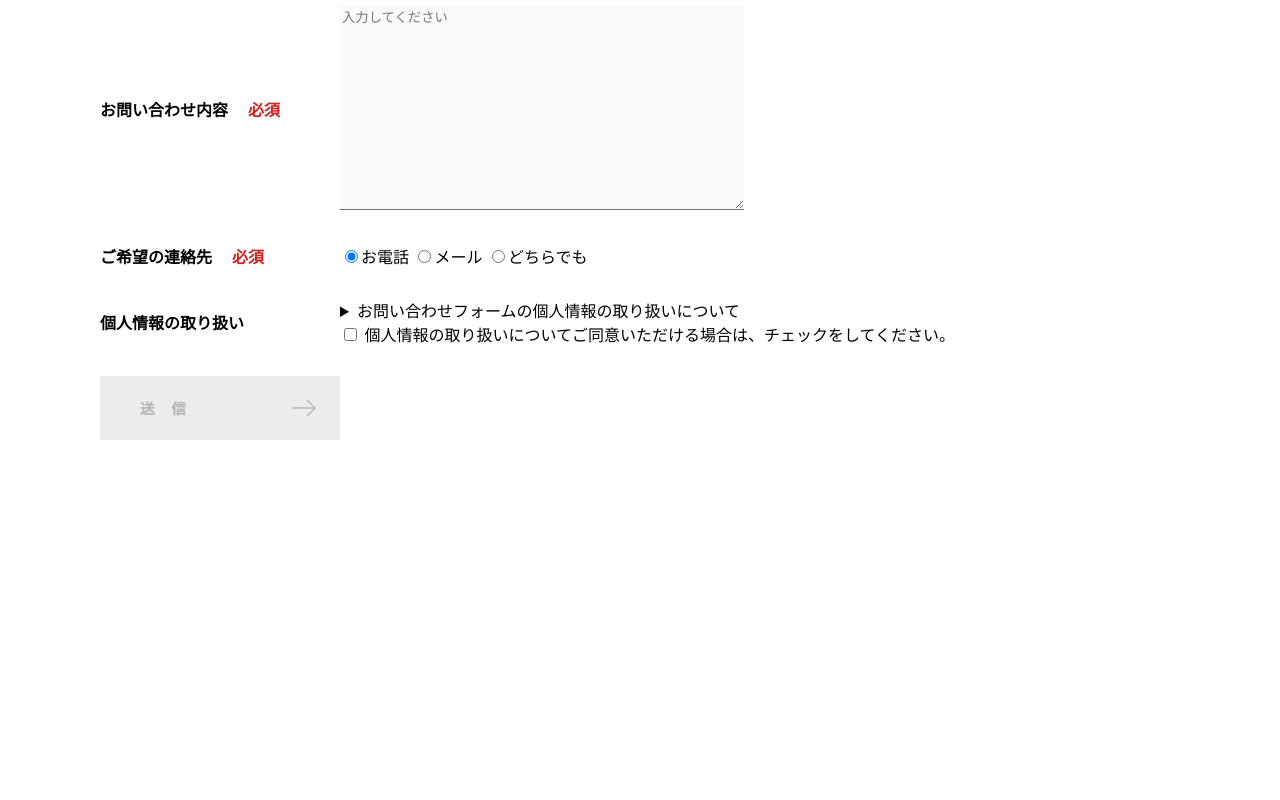
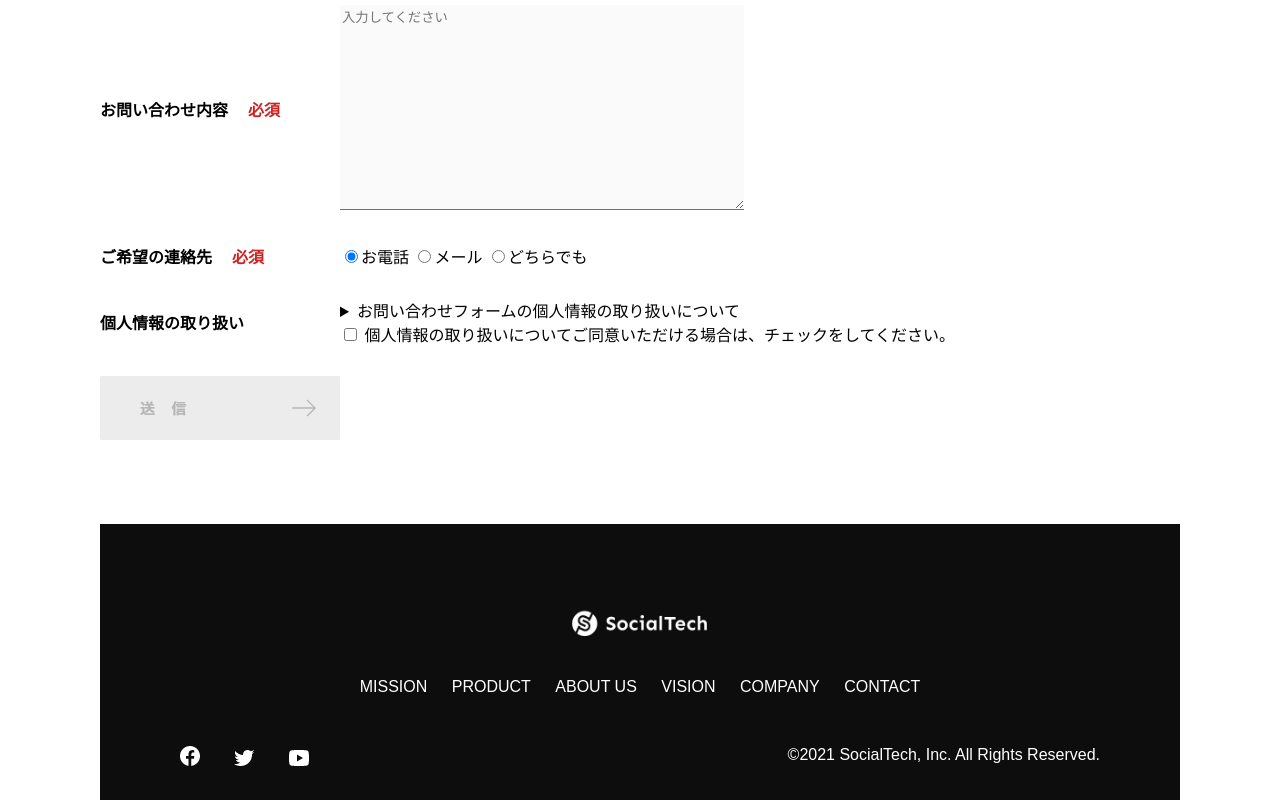
Before and after one commit to Nsk04/html-css-advanced-kadai, a plain HTML site: page socialtech/index.html in a window 1280 px wide. Shown: the part 6475-7275 px from the top of the page. Before the commit the page ends 6999 px from the top, so only its background shows below. Drawn offline with Linux system fonts and the light colour scheme; files whose address does not match are found by name.

Commit message:
フッターを作ろうの項目を追加

```diff
--- a/socialtech/index.html
+++ b/socialtech/index.html
@@ -367,6 +367,25 @@
         </form>
       </section>
     </article>
+    <footer>
+      <div id="footer-logo">
+        <img src="images/logo-sp.png" alt="SocialTech">
+      </div>
+      <div id="footer-link">
+        <a href="mission.html">MISSION</a>
+        <a href="product.html">PRODUCT</a>
+        <a href="index.html#aboutus">ABOUT US</a>
+        <a href="index.html#vision">VISION</a>
+        <a href="index.html#company">COMPANY</a>
+        <a href="index.html#contact">CONTACT</a>
+      </div>
+      <div id="sns-footer">
+        <a href="https://www.facebook.com/sejuku2013"><img src="images/button-facebook.png" alt="Facebookのリンク"></a>
+        <a href="https://twitter.com/samuraijuku"><img src="images/button-twitter.png" alt="Twitterのリンク"></a>
+        <a href="https://www.youtube.com/channel/UCCFOQO5aDK0xXam4cUQXT8g"><img src="images/button-youtube.png" alt="YouTubeのリンク"></a>
+        <span id="copyright">&copy;2021 SocialTech, Inc. All Rights Reserved. </span>
+      </div>
+    </footer>
   </main>
 </body>
 </html>
--- a/socialtech/style.css
+++ b/socialtech/style.css
@@ -430,3 +430,49 @@ details > div {
 details > div > span {
   font-weight: bold;
 }
+
+/* フッター */
+footer {
+  background-color: #0d0d0d;
+  text-align: center;
+  padding: 80px 80px 30px 80px;
+}
+
+#footer-logo {
+  margin-bottom: 30px;
+}
+
+#footer-link {
+  margin-bottom: 50px;
+}
+#footer-link > a {
+  text-decoration: none;
+  margin: 10px;
+}
+#footer-link > a:link {
+  color: #ffffff;
+}
+#footer-link > a:visited {
+  color: #ffffff;
+}
+#footer-link > a:hover {
+  color: #ffffff;
+  text-decoration: underline;
+}
+#footer-link > a:active {
+  color: #ffffff;
+}
+
+#sns-footer {
+  text-align: left;
+  width: 100%;
+}
+
+#sns-footer > a {
+  margin-right: 30px;
+}
+
+#copyright {
+  color: #ffffff;
+  float: right;
+}
```
